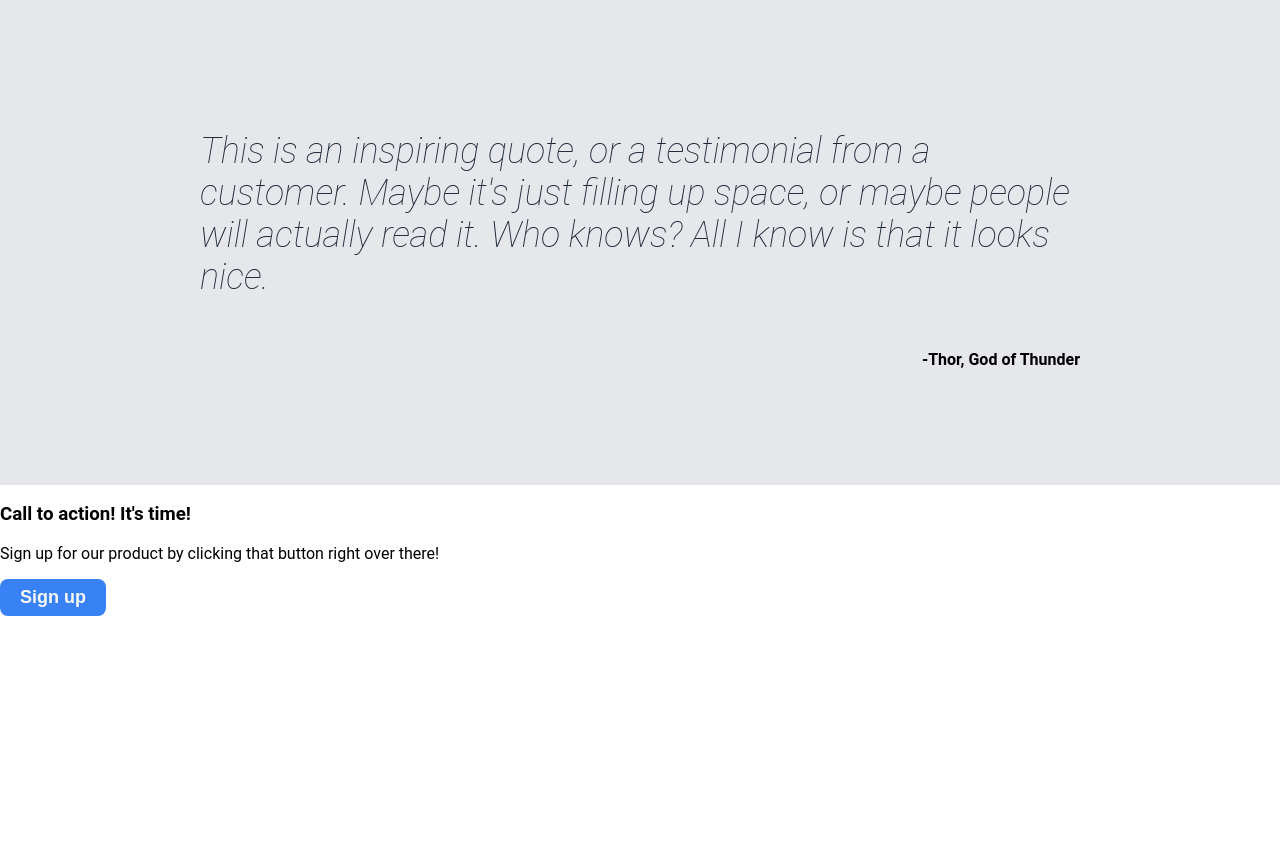
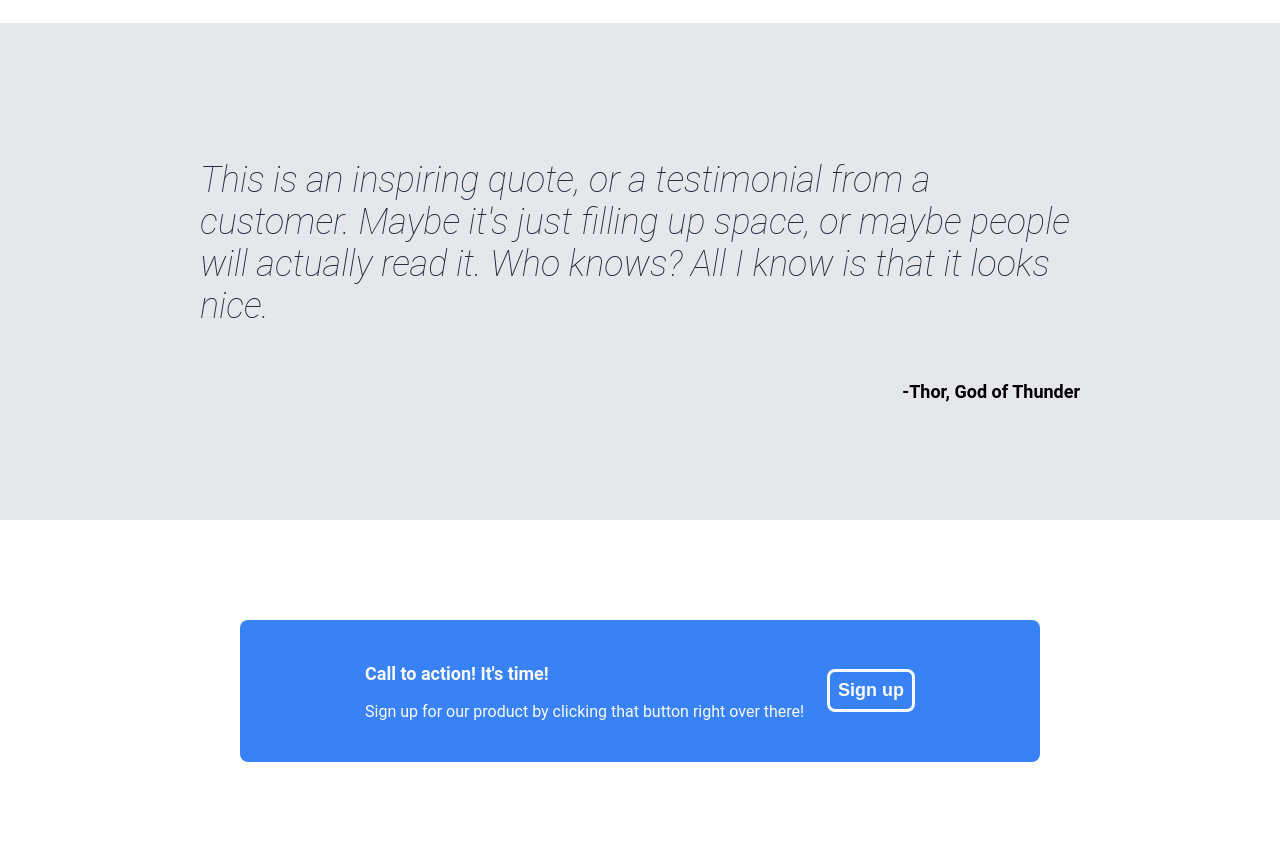
Before and after one commit to jetfuzz/odin-landing-page, a plain HTML site: page index.html in a window 1280 px wide. Shown: the part 1068-1930 px from the top of the page. Before the commit the page ends 1684 px from the top, so only its background shows below. Drawn offline with Linux system fonts and the light colour scheme.

Commit message:
Add style to html under quote section

```diff
--- a/index.html
+++ b/index.html
@@ -20,7 +20,7 @@
         <div class="hero-content">
         <h1>This website is awesome</h1>
         <p>This website has some subtext that goes here under the main title. It's a smaller font and the color is lower contrast</p>
-        <button>Sign up</button>
+        <button class="hero-button">Sign up</button>
         </div>
         <img src="https://placehold.co/400x250" alt="A placeholder image">
     </div>
@@ -52,10 +52,14 @@
         <p class="q">-Thor, God of Thunder</p>
     </div>
 
+    <div class="space">
     <div class="container3">
+        <div class="action">
         <h3>Call to action! It's time!</h3>
         <p>Sign up for our product by clicking that button right over there!</p>
-        <button>Sign up</button>
+        </div>
+        <button class="action-button">Sign up</button>
+    </div>
     </div>
 </body>
 </html>
--- a/style.css
+++ b/style.css
@@ -55,11 +55,14 @@ button {
     color: #f9faf8;
     font-weight: bold;
     padding: 8px;
+    font-size: 18px;
+    border-radius: 8px;
+}
+
+.hero-button {
+    border: none;
     padding-left: 20px;
     padding-right: 20px;
-    font-size: 18px;
-    border: none;
-    border-radius: 8px;
 }
 
 .container1 {
@@ -80,6 +83,7 @@ button {
 }
 
 .info-image {
+    font-size: 18px;
     padding: 18px;
     color: #1f2937;
     max-width: auto;
@@ -125,7 +129,53 @@ h2 {
 }
 
 .q {
+    font-size: 18px;
     display: flex;
     margin-left: auto;
     font-weight: bold;
 }
+
+.space {
+    padding-top: 100px;
+    padding-bottom: 100px;
+    padding-left: 100px;
+    padding-right: 100px;
+    display: flex;
+    justify-content: center;
+    align-items: center;
+}
+
+h3 {
+    font-size: 18px;
+}
+
+.container3 {
+    color: #f9faf8;
+    border-radius: 8px;
+    padding-top: 25px;
+    padding-bottom: 25px;
+    padding-left: 100px;
+    padding-right: 100px;
+    display: flex;
+    justify-content: center;
+    align-items: center;
+    background-color: #3882f6;
+    min-width: 600px;
+    max-width: fit-content;
+
+}
+
+.action-button {
+    display: flex;
+    justify-content: center;
+    align-items: center;
+    margin-left: auto;
+    margin-right: 25px;
+    padding-left: 8px;
+    border-color: #e5e7eb;
+    border: solid;
+}
+
+.action {
+    padding-left: 25px;
+}
```
